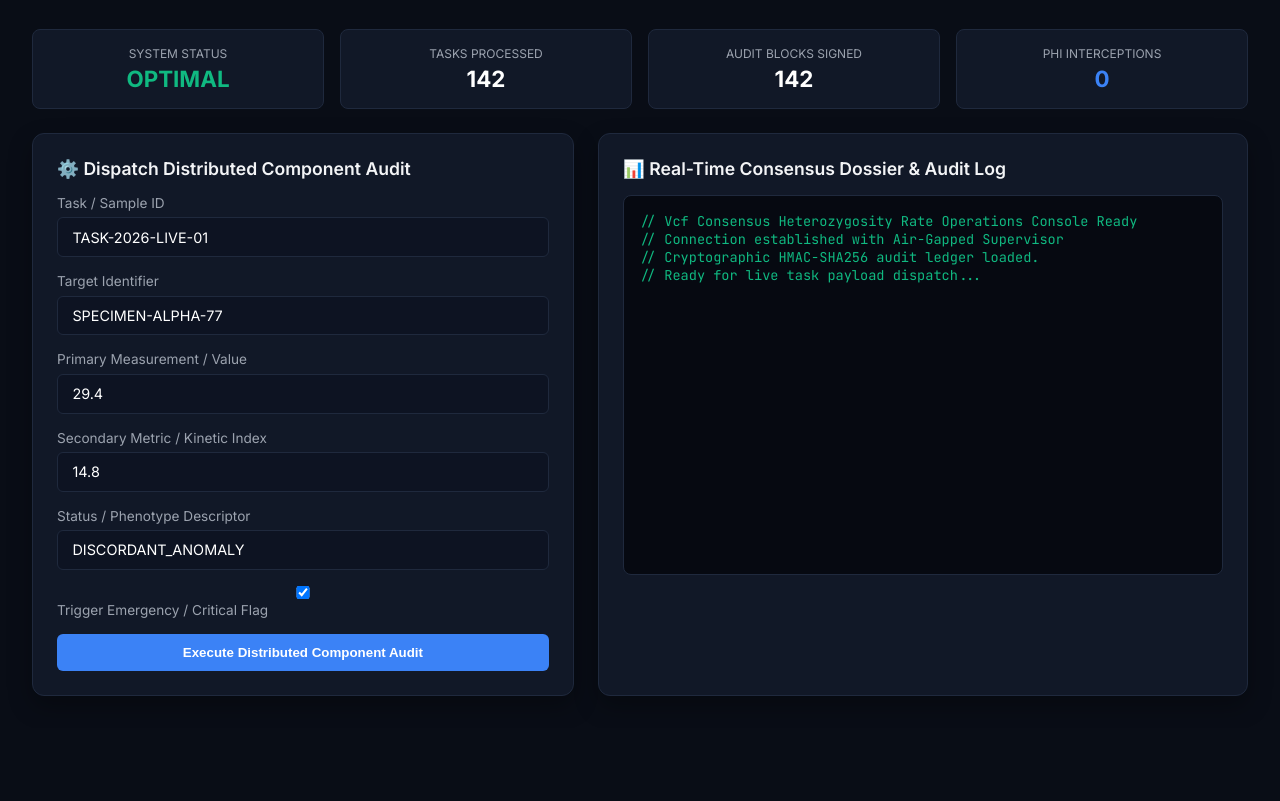
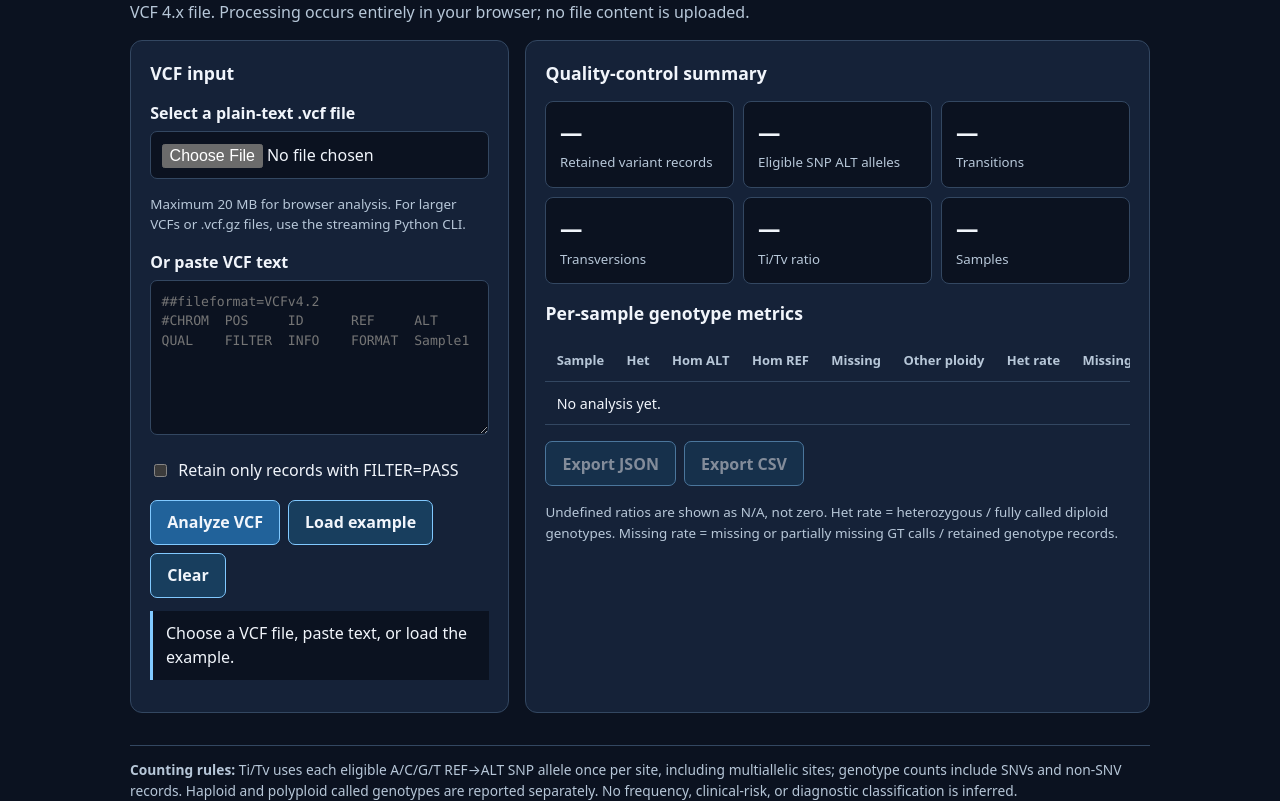
Before and after one commit to abusuraihsakhri/vcf-consensus-heterozygosity-rate, a plain HTML site: page web/index.html in a window 1280 px wide. Shown: the part 112-913 px from the top of the page. Before the commit the page ends 840 px from the top, so only its background shows below. Drawn offline with Linux system fonts and the light colour scheme.

Commit message:
Replace simulated console with accessible local VCF analyzer

```diff
--- a/web/index.html
+++ b/web/index.html
@@ -1,236 +1,116 @@
-<!DOCTYPE html>
+<!doctype html>
 <html lang="en">
 <head>
-    <meta charset="UTF-8">
-    <meta name="viewport" content="width=device-width, initial-scale=1.0">
-    <title>Vcf Consensus Heterozygosity Rate — Operations Console</title>
-    <link href="https://fonts.googleapis.com/css2?family=Inter:wght@300;400;600;700&family=JetBrains+Mono:wght@400;600&display=swap" rel="stylesheet">
+  <meta charset="utf-8">
+  <meta name="viewport" content="width=device-width, initial-scale=1">
+  <meta name="description" content="Local VCF variant Ti/Tv and per-sample genotype quality-control summaries.">
+  <title>VCF Ti/Tv and Heterozygosity Analyzer</title>
   <style>
-        :root {
-            --bg: #090d16;
-            --card: #111827;
-            --border: #1f293d;
-            --accent: #3b82f6;
-            --accent-glow: rgba(59, 130, 246, 0.25);
-            --text: #f3f4f6;
-            --text-muted: #9ca3af;
-            --danger: #ef4444;
-            --warning: #f59e0b;
-            --success: #10b981;
+    :root { color-scheme: dark; font-family: system-ui, -apple-system, Segoe UI, sans-serif;
+      --bg: #0b1220; --panel: #152238; --edge: #334761; --text: #f1f5fb;
+      --muted: #b7c7d8; --accent: #81c9ff; --bad: #ffc3c3; }
+    * { box-sizing: border-box; }
+    body { margin: 0; color: var(--text); background: var(--bg); line-height: 1.5; }
+    main { max-width: 1100px; margin: auto; padding: clamp(1rem, 4vw, 2.5rem); }
+    h1 { font-size: clamp(1.45rem, 3vw, 2rem); line-height: 1.2; margin: 0 0 .6rem; }
+    h2 { font-size: 1.1rem; margin: 0 0 .9rem; }
+    p { margin: 0 0 1rem; color: var(--muted); }
+    .intro { max-width: 80ch; }
+    .columns { display: grid; grid-template-columns: minmax(280px, .85fr) minmax(0, 1.4fr); gap: 1rem; }
+    .panel { background: var(--panel); border: 1px solid var(--edge); border-radius: 12px; padding: 1.2rem; margin-bottom: 1rem; }
+    label { display: block; font-weight: 600; margin-bottom: .4rem; }
+    input[type="file"], textarea { width: 100%; background: var(--bg); border: 1px solid var(--edge);
+      color: var(--text); border-radius: 7px; padding: .65rem; margin-bottom: .9rem; font: inherit; }
+    textarea { min-height: 155px; font-family: ui-monospace, SFMono-Regular, Consolas, monospace; font-size: .82rem; resize: vertical; }
+    .hint { color: var(--muted); font-size: .84rem; }
+    .inline { display: flex; align-items: center; gap: .5rem; margin: .15rem 0 1.1rem; }
+    .inline label { margin: 0; font-weight: 400; }
+    button { border: 1px solid var(--accent); background: #183e5e; color: var(--text);
+      font: inherit; font-weight: 600; padding: .6rem 1rem; border-radius: 7px; cursor: pointer; }
+    button.primary { background: #21629a; }
+    button:hover:not(:disabled) { background: #2b719e; }
+    button:disabled { cursor: not-allowed; opacity: .5; }
+    button:focus-visible, input:focus-visible, textarea:focus-visible { outline: 3px solid var(--accent); outline-offset: 2px; }
+    .actions { display: flex; flex-wrap: wrap; gap: .5rem; }
+    .stats { display: grid; grid-template-columns: repeat(3, minmax(0, 1fr)); gap: .6rem; margin-bottom: 1rem; }
+    .stat { background: var(--bg); border: 1px solid var(--edge); border-radius: 8px; padding: .85rem; }
+    .stat strong { display: block; font-size: 1.4rem; font-variant-numeric: tabular-nums; }
+    .stat span { color: var(--muted); font-size: .83rem; }
+    .scroll { overflow-x: auto; }
+    table { border-collapse: collapse; width: 100%; white-space: nowrap; font-size: .89rem; }
+    th, td { border-bottom: 1px solid var(--edge); padding: .65rem .7rem; text-align: right; }
+    th:first-child, td:first-child { text-align: left; }
+    th { color: var(--muted); font-size: .81rem; }
+    .status { margin: .8rem 0; padding: .65rem .8rem; border-left: 3px solid var(--accent);
+      background: var(--bg); overflow-wrap: anywhere; }
+    .status.error { border-left-color: var(--bad); color: var(--bad); }
+    .note { color: var(--muted); font-size: .84rem; }
+    footer { border-top: 1px solid var(--edge); padding-top: .9rem; margin-top: 1rem; font-size: .86rem; }
+    a { color: var(--accent); }
+    @media (max-width: 760px) {
+      .columns { grid-template-columns: 1fr; }
+      .stats { grid-template-columns: repeat(2, minmax(0, 1fr)); }
+      .panel { padding: .95rem; }
     }
-        * { box-sizing: border-box; margin: 0; padding: 0; }
-        body {
-            font-family: 'Inter', sans-serif;
-            background: var(--bg);
-            color: var(--text);
-            padding: 2rem;
-            min-height: 100vh;
-        }
-        .header {
-            display: flex;
-            justify-content: space-between;
-            align-items: center;
-            border-bottom: 1px solid var(--border);
-            padding-bottom: 1.5rem;
-            margin-bottom: 2rem;
-        }
-        .header-title h1 { font-size: 1.6rem; font-weight: 700; color: #fff; }
-        .header-title p { color: var(--text-muted); font-size: 0.9rem; margin-top: 0.25rem; }
-        .badge {
-            display: inline-block;
-            padding: 0.3rem 0.8rem;
-            border-radius: 9999px;
-            font-size: 0.75rem;
-            font-weight: 600;
-            background: var(--accent-glow);
-            color: var(--accent);
-            border: 1px solid var(--accent);
-        }
-        .grid {
-            display: grid;
-            grid-template-columns: 1fr 1.2fr;
-            gap: 1.5rem;
-        }
-        .card {
-            background: var(--card);
-            border: 1px solid var(--border);
-            border-radius: 12px;
-            padding: 1.5rem;
-            box-shadow: 0 10px 25px rgba(0,0,0,0.3);
-        }
-        .card h2 {
-            font-size: 1.1rem;
-            font-weight: 600;
-            margin-bottom: 1rem;
-            display: flex;
-            align-items: center;
-            gap: 0.5rem;
-        }
-        .form-group { margin-bottom: 1rem; }
-        label { display: block; font-size: 0.85rem; color: var(--text-muted); margin-bottom: 0.4rem; }
-        input, select, textarea {
-            width: 100%;
-            padding: 0.65rem 0.9rem;
-            background: #0d1322;
-            border: 1px solid var(--border);
-            border-radius: 6px;
-            color: #fff;
-            font-family: inherit;
-            font-size: 0.9rem;
-        }
-        input:focus, textarea:focus { outline: none; border-color: var(--accent); }
-        .btn {
-            background: var(--accent);
-            color: #fff;
-            border: none;
-            padding: 0.7rem 1.4rem;
-            border-radius: 6px;
-            font-weight: 600;
-            cursor: pointer;
-            transition: 0.2s;
-            width: 100%;
-        }
-        .btn:hover { background: #2563eb; }
-        .terminal {
-            background: #060911;
-            border: 1px solid var(--border);
-            border-radius: 8px;
-            padding: 1rem;
-            font-family: 'JetBrains Mono', monospace;
-            font-size: 0.85rem;
-            color: #10b981;
-            height: 380px;
-            overflow-y: auto;
-            white-space: pre-wrap;
-        }
-        .metrics-bar {
-            display: grid;
-            grid-template-columns: repeat(4, 1fr);
-            gap: 1rem;
-            margin-bottom: 1.5rem;
-        }
-        .metric-box {
-            background: var(--card);
-            border: 1px solid var(--border);
-            border-radius: 8px;
-            padding: 1rem;
-            text-align: center;
-        }
-        .metric-val { font-size: 1.4rem; font-weight: 700; color: #fff; margin-top: 0.25rem; }
-        .metric-label { font-size: 0.75rem; color: var(--text-muted); text-transform: uppercase; }
   </style>
+  <script src="./vcf.js" defer></script>
+  <script src="./app.js" defer></script>
 </head>
 <body>
-
-    <div class="header">
-        <div class="header-title">
-            <h1>Vcf Consensus Heterozygosity Rate</h1>
-            <p>Domain: Clinical & Cryptographic AI | Standard: CAP / CLSI / NIST Standards | LabMind-Atlas Architecture</p>
+  <main>
+    <header>
+      <h1>VCF Ti/Tv &amp; Heterozygosity Analyzer</h1>
+      <p class="intro">Calculate SNP transition/transversion ratios and per-sample diploid genotype statistics from a VCF 4.x file. Processing occurs entirely in your browser; no file content is uploaded.</p>
+    </header>
+    <div class="columns">
+      <section class="panel" aria-labelledby="input-heading">
+        <h2 id="input-heading">VCF input</h2>
+        <form id="analyze-form">
+          <label for="vcf-file">Select a plain-text .vcf file</label>
+          <input id="vcf-file" type="file" accept=".vcf,.txt,text/plain">
+          <p class="hint">Maximum 20 MB for browser analysis. For larger VCFs or .vcf.gz files, use the streaming Python CLI.</p>
+          <label for="vcf-text">Or paste VCF text</label>
+          <textarea id="vcf-text" spellcheck="false" placeholder="##fileformat=VCFv4.2&#10;#CHROM&#9;POS&#9;ID&#9;REF&#9;ALT&#9;QUAL&#9;FILTER&#9;INFO&#9;FORMAT&#9;Sample1"></textarea>
+          <div class="inline">
+            <input id="pass-only" type="checkbox">
+            <label for="pass-only">Retain only records with FILTER=PASS</label>
           </div>
-        <div>
-            <span class="badge">Air-Gapped Active</span>
-            <span class="badge" style="background: rgba(16,185,129,0.2); color: #10b981; border-color: #10b981;">Zero-PHI Guard Active</span>
+          <div class="actions">
+            <button type="submit" class="primary" id="analyze-button">Analyze VCF</button>
+            <button type="button" id="load-example">Load example</button>
+            <button type="reset" id="reset-button">Clear</button>
           </div>
+        </form>
+        <div id="status" class="status" role="status" aria-live="polite">Choose a VCF file, paste text, or load the example.</div>
+      </section>
+      <section class="panel" aria-labelledby="results-heading">
+        <h2 id="results-heading">Quality-control summary</h2>
+        <div class="stats" aria-label="Variant statistics">
+          <div class="stat"><strong id="metric-variants">—</strong><span>Retained variant records</span></div>
+          <div class="stat"><strong id="metric-snvs">—</strong><span>Eligible SNP ALT alleles</span></div>
+          <div class="stat"><strong id="metric-ti">—</strong><span>Transitions</span></div>
+          <div class="stat"><strong id="metric-tv">—</strong><span>Transversions</span></div>
+          <div class="stat"><strong id="metric-ratio">—</strong><span>Ti/Tv ratio</span></div>
+          <div class="stat"><strong id="metric-samples">—</strong><span>Samples</span></div>
         </div>
-
-    <div class="metrics-bar">
-        <div class="metric-box">
-            <div class="metric-label">System Status</div>
-            <div class="metric-val" style="color: var(--success);" id="m-status">OPTIMAL</div>
+        <h2>Per-sample genotype metrics</h2>
+        <div class="scroll">
+          <table>
+            <thead><tr><th scope="col">Sample</th><th scope="col">Het</th><th scope="col">Hom ALT</th><th scope="col">Hom REF</th><th scope="col">Missing</th><th scope="col">Other ploidy</th><th scope="col">Het rate</th><th scope="col">Missing rate</th><th scope="col">Het/Hom ALT</th></tr></thead>
+            <tbody id="sample-rows"><tr><td colspan="9">No analysis yet.</td></tr></tbody>
+          </table>
         </div>
-        <div class="metric-box">
-            <div class="metric-label">Tasks Processed</div>
-            <div class="metric-val" id="m-tasks">142</div>
+        <div class="actions" style="margin-top: 1rem">
+          <button type="button" id="download-json" disabled>Export JSON</button>
+          <button type="button" id="download-csv" disabled>Export CSV</button>
         </div>
-        <div class="metric-box">
-            <div class="metric-label">Audit Blocks Signed</div>
-            <div class="metric-val" id="m-audit">142</div>
+        <p class="note" style="margin-top: 1rem">Undefined ratios are shown as N/A, not zero. Het rate = heterozygous / fully called diploid genotypes. Missing rate = missing or partially missing GT calls / retained genotype records.</p>
+      </section>
     </div>
-        <div class="metric-box">
-            <div class="metric-label">PHI Interceptions</div>
-            <div class="metric-val" style="color: var(--accent);" id="m-phi">0</div>
-        </div>
-    </div>
-
-    <div class="grid">
-        <div class="card">
-            <h2>⚙️ Dispatch Distributed Component Audit</h2>
-            <div class="form-group">
-                <label>Task / Sample ID</label>
-                <input type="text" id="task_id" value="TASK-2026-LIVE-01">
-            </div>
-            <div class="form-group">
-                <label>Target Identifier</label>
-                <input type="text" id="target_id" value="SPECIMEN-ALPHA-77">
-            </div>
-            <div class="form-group">
-                <label>Primary Measurement / Value</label>
-                <input type="number" id="primary_metric" value="29.4" step="0.1">
-            </div>
-            <div class="form-group">
-                <label>Secondary Metric / Kinetic Index</label>
-                <input type="number" id="secondary_metric" value="14.8" step="0.1">
-            </div>
-            <div class="form-group">
-                <label>Status / Phenotype Descriptor</label>
-                <input type="text" id="status_descriptor" value="DISCORDANT_ANOMALY">
-            </div>
-            <div class="form-group">
-                <label><input type="checkbox" id="is_critical" checked> Trigger Emergency / Critical Flag</label>
-            </div>
-            <button class="btn" onclick="runAudit()">Execute Distributed Component Audit</button>
-        </div>
-
-        <div class="card">
-            <h2>📊 Real-Time Consensus Dossier & Audit Log</h2>
-            <div class="terminal" id="outputConsole">// Vcf Consensus Heterozygosity Rate Operations Console Ready
-// Connection established with Air-Gapped Supervisor
-// Cryptographic HMAC-SHA256 audit ledger loaded.
-// Ready for live task payload dispatch...</div>
-        </div>
-    </div>
-
-    <script>
-        async function runAudit() {
-            const consoleEl = document.getElementById('outputConsole');
-            consoleEl.innerText = "// Dispatching task across specialized workers...
-// Invoking InvariantQCWorker, SafetyEscalationWorker, ProtocolWorker...";
-
-            const payload = {
-                task_id: document.getElementById('task_id').value,
-                target_identifier: document.getElementById('target_id').value,
-                primary_metric: parseFloat(document.getElementById('primary_metric').value),
-                secondary_metric: parseFloat(document.getElementById('secondary_metric').value),
-                status_descriptor: document.getElementById('status_descriptor').value,
-                is_critical_flag: document.getElementById('is_critical').checked
-            };
-
-            try {
-                const res = await fetch('/api/audit', {
-                    method: 'POST',
-                    headers: { 'Content-Type': 'application/json' },
-                    body: JSON.stringify(payload)
-                });
-                const data = await res.json();
-                consoleEl.innerText = JSON.stringify(data, null, 2);
-                document.getElementById('m-tasks').innerText = parseInt(document.getElementById('m-tasks').innerText) + 1;
-                document.getElementById('m-audit').innerText = parseInt(document.getElementById('m-audit').innerText) + 1;
-            } catch (err) {
-                consoleEl.innerText = "// Offline / Simulation Output:\n" + JSON.stringify({
-                    dossier_id: "DOSSIER-SIM-" + Math.floor(Math.random()*10000),
-                    system: "vcf-consensus-heterozygosity-rate",
-                    domain: "Clinical & Cryptographic AI",
-                    task_id: payload.task_id,
-                    overall_urgency: payload.is_critical_flag ? "CRITICAL_STAT_PANIC" : "ELEVATED_RISK",
-                    integrity_status: "DISCORDANT_ANOMALY",
-                    alerts: [
-                        { worker: "InvariantQCWorker", alert: "Primary metric exceeds upper reference bound" },
-                        { worker: "SafetyEscalationWorker", alert: "Critical emergency interlock flag active" }
-                    ],
-                    audit_hash: "HMAC_SHA256_e83f9a72b941d6c381f9"
-                }, null, 2);
-            }
-        }
-    </script>
+    <footer>
+      <p><strong>Counting rules:</strong> Ti/Tv uses each eligible A/C/G/T REF→ALT SNP allele once per site, including multiallelic sites; genotype counts include SNVs and non-SNV records. Haploid and polyploid called genotypes are reported separately. No frequency, clinical-risk, or diagnostic classification is inferred.</p>
+      <p>Source and CLI: <a href="https://github.com/abusuraihsakhri/vcf-consensus-heterozygosity-rate">GitHub repository</a>. No browser storage or external analytics.</p>
+    </footer>
+  </main>
 </body>
 </html>
```
Lines whose indentation alone changed are shown as unchanged.
